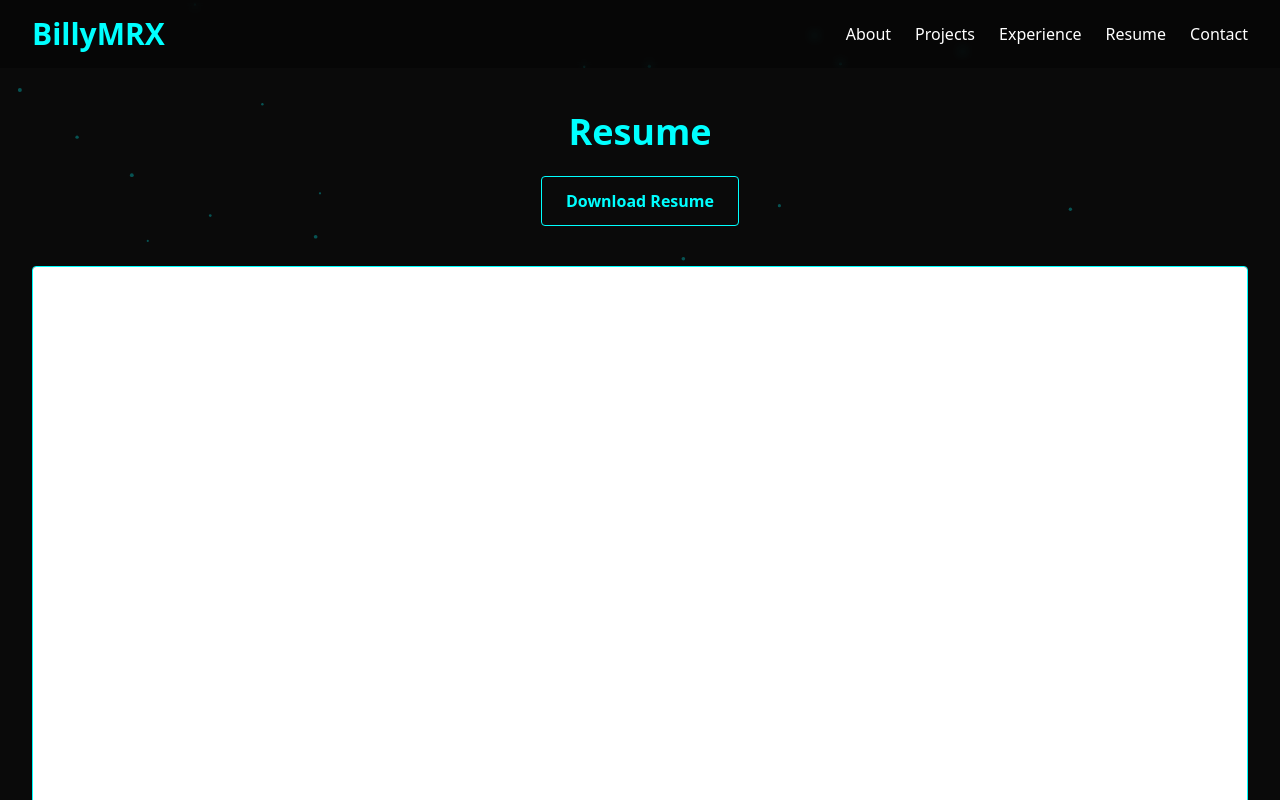
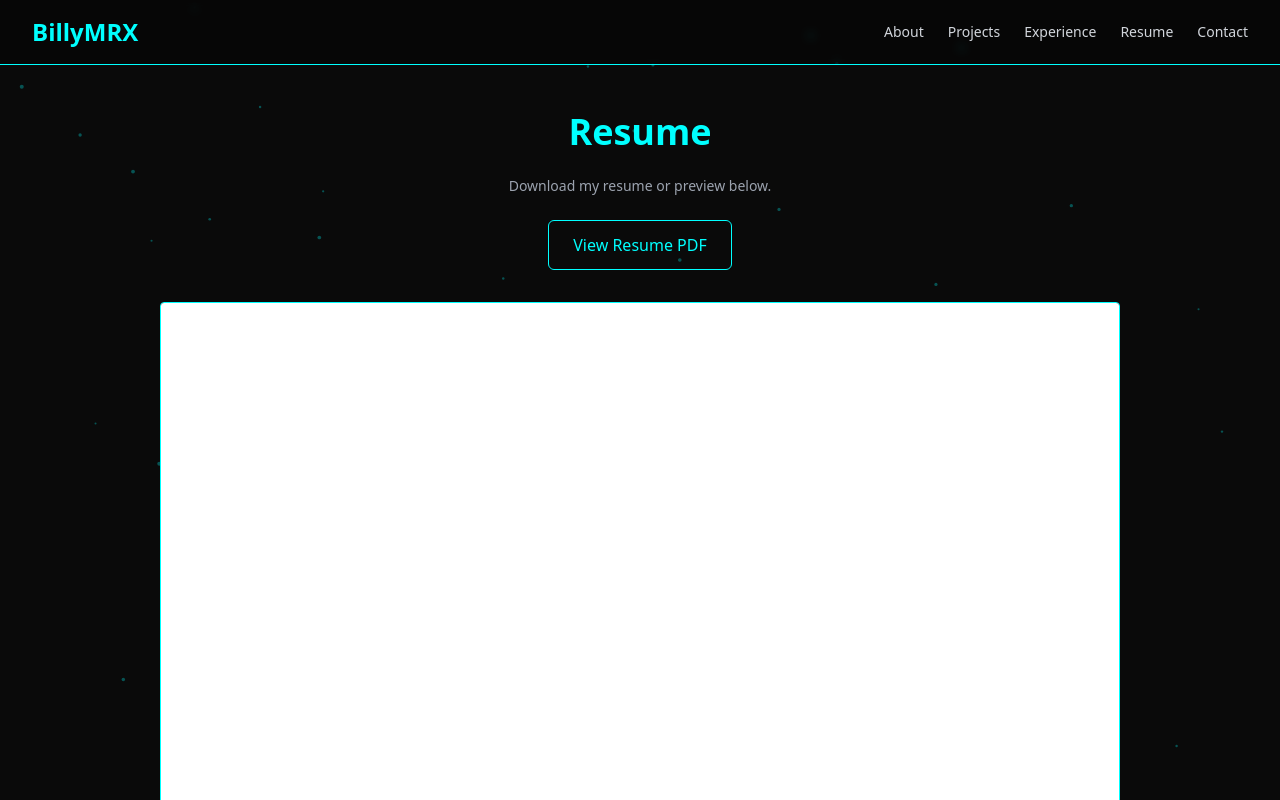
Before and after one commit to BillyMRX1/billymrx-portfolio, a Next.js app: page /resume in a window 1280 px wide. Shown: the top 800 px of the page. Built offline with nearby package versions, Linux system fonts and the light colour scheme.

Commit message:
Add mobile view

```diff
--- a/app/about/page.tsx
+++ b/app/about/page.tsx
@@ -2,18 +2,19 @@ import Skills from "@/components/Skills";
 
 export default function AboutPage() {
   return (
-    <div className="min-h-screen pt-28 px-8 max-w-3xl mx-auto text-gray-300 text-center">
+    <div className="min-h-screen pt-28 px-4 sm:px-6 md:px-8 max-w-4xl mx-auto text-gray-300 text-center">
       <img
         src="/avatar.jpg"
         alt="Profile Picture"
-        className="mx-auto w-32 h-32 rounded-full border-4 border-neon shadow-[0_0_20px_#00ffff] mb-6"
+        className="mx-auto w-28 h-28 sm:w-32 sm:h-32 rounded-full border-4 border-neon shadow-[0_0_20px_#00ffff] mb-6"
       />
 
-      <h1 className="text-4xl font-bold text-neon mb-4">BillyMRX</h1>
-      <p className="text-sm text-gray-400 mb-8">
+      <h1 className="text-3xl sm:text-4xl font-bold text-neon mb-2">BillyMRX</h1>
+      <p className="text-sm sm:text-base text-gray-400 mb-6">
         Android Developer → AI Engineer
       </p>
 
+      <div className="space-y-4 text-left sm:text-center text-sm sm:text-base leading-relaxed">
         <p className="mb-4">
           I'm <span className="text-neon font-semibold">Brilian Ade Putra</span> — a passionate developer with over 3 years of experience building high-performance mobile applications using Kotlin, Jetpack Compose, and Flutter. I’ve worked on a variety of Android apps across industries including media, construction, and enterprise solutions.
         </p>
@@ -26,6 +27,7 @@ export default function AboutPage() {
         <p>
           I'm obsessed with futuristic UI, AI-powered products, and automation. Whether it's crafting sleek mobile interfaces or building intelligent backend systems, I'm always looking to push boundaries and bring ideas to life.
         </p>
+      </div>
       <Skills />
     </div>
   );
--- a/app/experience/page.tsx
+++ b/app/experience/page.tsx
@@ -42,8 +42,8 @@ export default function ExperiencePage() {
   ];
 
   return (
-    <section className="min-h-screen pt-28 px-8 max-w-5xl mx-auto">
-      <h1 className="text-4xl font-bold text-neon mb-10 text-center">Experience</h1>
+    <section className="min-h-screen pt-28 px-4 sm:px-6 md:px-8 max-w-4xl mx-auto">
+      <h1 className="text-3xl sm:text-4xl font-bold text-neon mb-10 text-center">Experience</h1>
 
       <div className="space-y-8">
         {experiences.map((exp, idx) => (
@@ -55,10 +55,10 @@ export default function ExperiencePage() {
             transition={{ duration: 0.5, ease: "easeOut" }}
             viewport={{ once: true }}
           >
-            <h3 className="text-xl font-semibold text-neon">{exp.title}</h3>
-            <h4 className="text-gray-400 font-medium">{exp.company}</h4>
-            <p className="text-sm text-gray-500 italic mb-2">{exp.date}</p>
-            <p className="text-gray-300">{exp.description}</p>
+            <h3 className="text-lg sm:text-xl font-semibold text-neon">{exp.title}</h3>
+            <h4 className="text-sm sm:text-base text-gray-400 font-medium">{exp.company}</h4>
+            <p className="text-xs sm:text-sm text-gray-500 italic mb-2">{exp.date}</p>
+            <p className="text-sm text-gray-300">{exp.description}</p>
           </motion.div>
         ))}
       </div>
--- a/app/projects/page.tsx
+++ b/app/projects/page.tsx
@@ -1,12 +1,12 @@
-import { getAllProjects, Project } from "@/lib/loadProjects";
+import { getAllProjects } from "@/lib/loadProjects";
 import ProjectsClient from "@/components/ProjectsClient";
 
 export default async function ProjectsPage() {
-  const allProjects: Record<string, Project[]> = await getAllProjects();
+  const allProjects = await getAllProjects();
 
   return (
-    <div className="min-h-screen pt-28 px-8">
-      <h1 className="text-4xl font-bold text-neon mb-6">Projects</h1>
+    <div className="min-h-screen pt-28 px-4 sm:px-6 md:px-8 max-w-6xl mx-auto">
+      <h1 className="text-3xl sm:text-4xl font-bold text-neon mb-6 text-center">Projects</h1>
       <ProjectsClient allProjects={allProjects} />
     </div>
   );
--- a/app/resume/page.tsx
+++ b/app/resume/page.tsx
@@ -2,25 +2,28 @@
 
 export default function ResumePage() {
   return (
-    <div className="min-h-screen pt-28 px-8 text-center">
-      <h1 className="text-4xl font-bold text-neon mb-6">Resume</h1>
+    <div className="min-h-screen pt-28 px-4 sm:px-6 md:px-8 max-w-5xl mx-auto text-center">
+      <h1 className="text-3xl sm:text-4xl font-bold text-neon mb-6">Resume</h1>
+
+      <p className="text-sm text-gray-400 mb-6">
+        Download my resume or preview below.
+      </p>
 
       <a
         href="/resume.pdf"
-        download
-        className="inline-block px-6 py-3 rounded border border-neon text-neon font-semibold hover:bg-neon hover:text-black transition"
+        target="_blank"
+        rel="noopener noreferrer"
+        className="inline-block px-6 py-3 border border-neon text-neon rounded-md hover:bg-neon hover:text-black transition"
       >
-        Download Resume
+        View Resume PDF
       </a>
 
-      {/* Optional: Embed preview */}
-      <div className="mt-10">
+      <div className="mt-8 w-full aspect-[3/4]">
         <iframe
           src="/resume.pdf"
-          width="100%"
-          height="600"
-          className="rounded border border-neon"
-        ></iframe>
+          className="w-full h-full rounded border border-neon"
+          title="BillyMRX Resume"
+        />
       </div>
     </div>
   );
--- a/components/Navbar.tsx
+++ b/components/Navbar.tsx
@@ -1,30 +1,68 @@
-import Link from 'next/link';
+"use client";
+
+import Link from "next/link";
+import { useState } from "react";
+import { Menu } from "@headlessui/react";
+import { Bars3Icon, XMarkIcon } from "@heroicons/react/24/solid";
+
+const navLinks = [
+  { href: "/about", label: "About" },
+  { href: "/projects", label: "Projects" },
+  { href: "/experience", label: "Experience" },
+  { href: "/resume", label: "Resume" },
+  { href: "/contact", label: "Contact" },
+];
 
 export default function Navbar() {
+  const [menuOpen, setMenuOpen] = useState(false);
+
   return (
-    <nav className="fixed w-full z-50 bg-black/30 backdrop-blur-sm">
-      <div className="max-w-7xl mx-auto px-8 py-4 flex justify-between items-center">
-        <Link href="/" className="text-3xl font-bold text-neon">
+    <nav className="fixed top-0 left-0 w-full z-50 bg-black/30 backdrop-blur-sm border-b border-neon">
+      <div className="max-w-7xl mx-auto px-4 sm:px-6 md:px-8 py-4 flex justify-between items-center">
+        <Link href="/" className="text-2xl font-bold text-neon">
           BillyMRX
         </Link>
-        <div className="flex space-x-6">
-          <Link href="/about" className="hover:text-neon transition">
-            About
-          </Link>
-          <Link href="/projects" className="hover:text-neon transition">
-            Projects
-          </Link>
-          <Link href="/experience" className="hover:text-neon transition">
-            Experience
-          </Link>
-          <Link href="/resume" className="hover:text-neon transition">
-            Resume
-          </Link>
-          <Link href="/contact" className="hover:text-neon transition">
-            Contact
-          </Link>
+
+        <div className="sm:hidden">
+          <button onClick={() => setMenuOpen(!menuOpen)}>
+            {menuOpen ? (
+              <XMarkIcon className="h-6 w-6 text-neon" />
+            ) : (
+              <Bars3Icon className="h-6 w-6 text-neon" />
+            )}
+          </button>
+        </div>
+
+        <div className="hidden sm:flex gap-6 text-sm">
+          {navLinks.map((link) => (
+            <Link
+              key={link.href}
+              href={link.href}
+              className="text-gray-300 hover:text-neon transition"
+            >
+              {link.label}
+            </Link>
+          ))}
         </div>
       </div>
+
+      {/* Mobile menu */}
+      {menuOpen && (
+        <div className="sm:hidden px-6 pb-4">
+          <div className="flex flex-col gap-3">
+            {navLinks.map((link) => (
+              <Link
+                key={link.href}
+                href={link.href}
+                className="text-gray-300 hover:text-neon transition"
+                onClick={() => setMenuOpen(false)}
+              >
+                {link.label}
+              </Link>
+            ))}
+          </div>
+        </div>
+      )}
     </nav>
   );
 }
--- a/components/ProjectsClient.tsx
+++ b/components/ProjectsClient.tsx
@@ -45,7 +45,7 @@ export default function ProjectsClient({
           animate={{ opacity: 1 }}
           exit={{ opacity: 0 }}
           transition={{ duration: 0.3 }}
-          className="grid md:grid-cols-2 gap-6"
+          className="grid grid-cols-1 sm:grid-cols-2 lg:grid-cols-3 gap-6"
         >
           {projects.map((project, i) => (
             <motion.div
--- a/package.json
+++ b/package.json
@@ -10,6 +10,8 @@
   },
   "dependencies": {
     "@emailjs/browser": "^4.4.1",
+    "@headlessui/react": "^2.2.3",
+    "@heroicons/react": "^2.2.0",
     "@react-three/drei": "^10.0.7",
     "@react-three/fiber": "^9.1.2",
     "framer-motion": "^12.10.5",
@@ -34,5 +36,6 @@
     "postcss": "^8.5.3",
     "tailwindcss": "^3.4.17",
     "typescript": "^5"
-  }
+  },
+  "packageManager": "pnpm@10.10.0+sha1.f657bc37aa5e08da2ecff3877fe3bbb4b13703ba"
 }
```
Also changed, not shown: 1 other file (tests, documents, lock files or other folders). Lines whose indentation alone changed are shown as unchanged.
